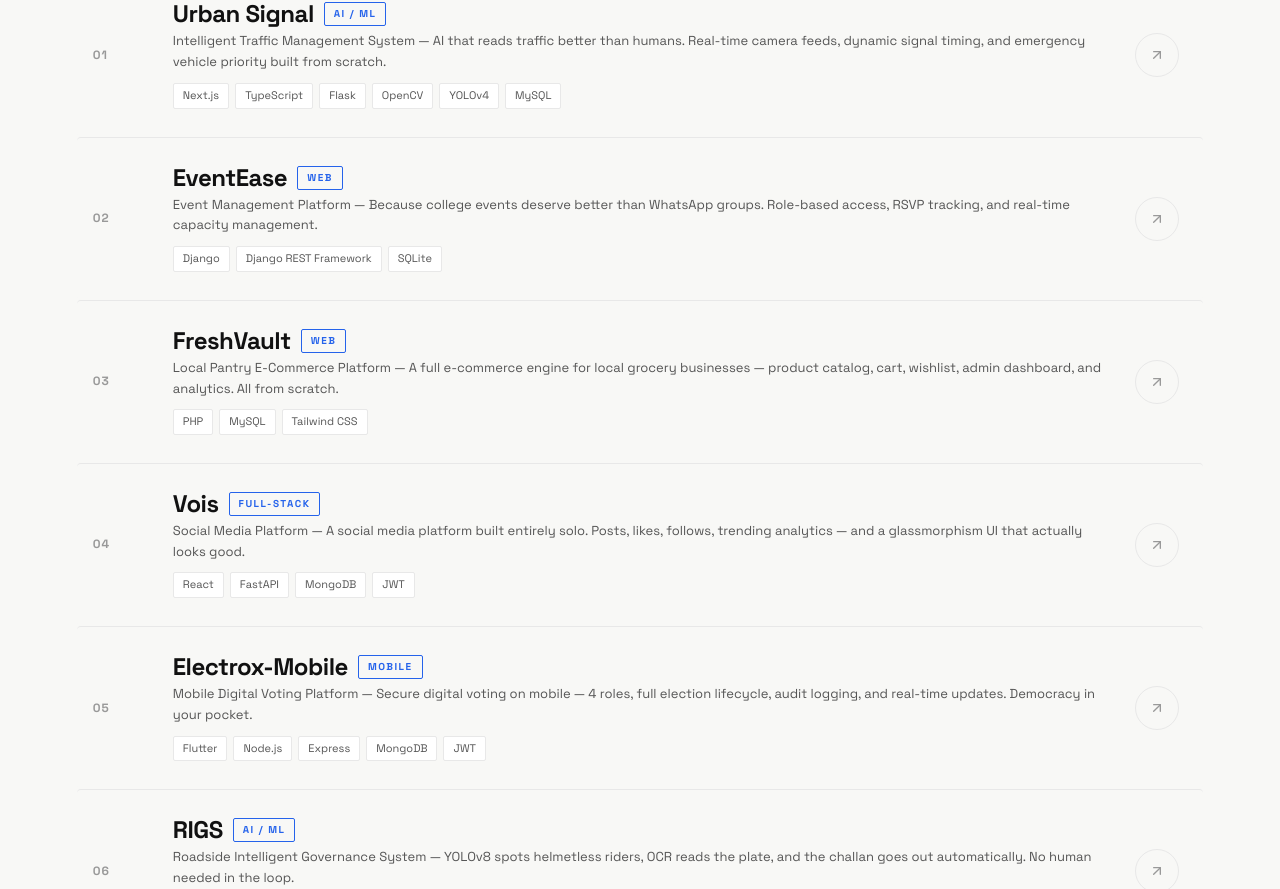
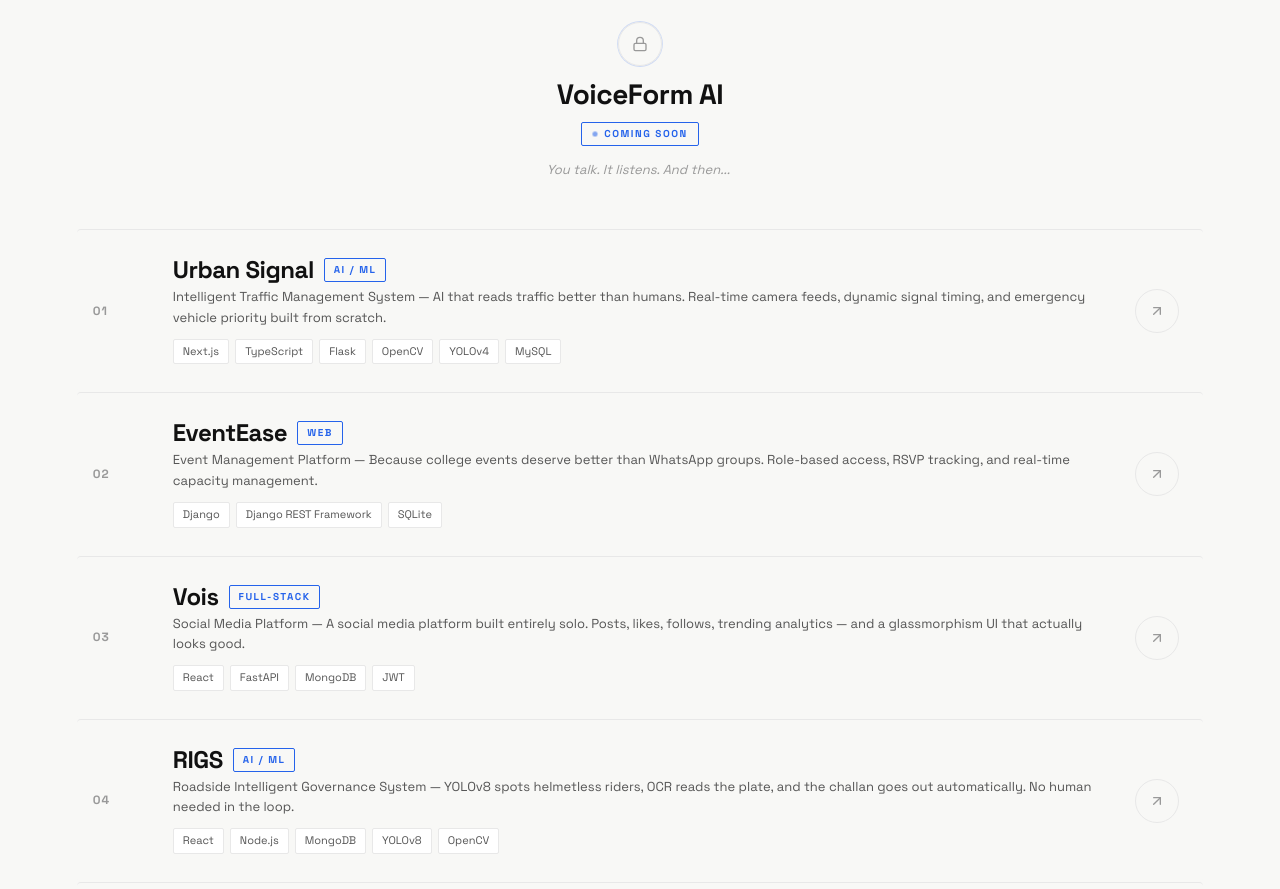
Before and after one commit to Tirthvaghela/Portfolio, a Next.js app: page / in a window 1280 px wide. Shown: the part 3244-4133 px from the top of the page. Built offline with nearby package versions, Linux system fonts and the light colour scheme; no server answers; the database is empty.

Commit message:
Rewrite project descriptions with personality, update contact copy, improve hero stats labels

```diff
--- a/app/data.ts
+++ b/app/data.ts
@@ -67,6 +67,7 @@ export const projects = [
     buildDays: 65,
     category: "AI / ML",
     color: "#6366f1",
+    featured: true,
   },
   {
     id: 2,
@@ -80,6 +81,7 @@ export const projects = [
     buildDays: 40,
     category: "Web",
     color: "#10b981",
+    featured: true,
   },
   {
     id: 3,
@@ -92,6 +94,7 @@ export const projects = [
     buildDays: 25,
     category: "Web",
     color: "#f59e0b",
+    featured: false,
   },
   {
     id: 4,
@@ -104,6 +107,7 @@ export const projects = [
     buildDays: 32,
     category: "Full-Stack",
     color: "#ec4899",
+    featured: true,
   },
   {
     id: 5,
@@ -117,6 +121,7 @@ export const projects = [
     buildDays: 45,
     category: "Mobile",
     color: "#3b82f6",
+    featured: false,
   },
   {
     id: 6,
@@ -130,6 +135,7 @@ export const projects = [
     buildDays: 22,
     category: "AI / ML",
     color: "#ef4444",
+    featured: true,
   },
   {
     id: 7,
@@ -143,6 +149,7 @@ export const projects = [
     buildDays: 14,
     category: "AI / ML",
     color: "#8b5cf6",
+    featured: false,
   },
   {
     id: 8,
@@ -156,5 +163,22 @@ export const projects = [
     buildDays: 38,
     category: "Full-Stack",
     color: "#06b6d4",
+    featured: false,
   },
 ];
+
+export const upcomingProject = {
+  title: "VoiceForm AI",
+  subtitle: "Multilingual Voice-to-Form Accessibility Engine",
+  description:
+    "Point your camera at any paper form. VoiceForm reads its exact layout, holds a real voice conversation with you in Gujarati, Hindi, or English, and hands back a print-ready PDF filled in perfectly — no typing, no OCR guesswork.",
+  teasers: [
+    "Understands arbitrary form layouts — not OCR guesswork, actual document structure.",
+    "Holds a real multilingual voice conversation to collect every answer, field by field.",
+    "Writes responses back onto the original PDF — pixel-perfect, box by box, font-matched.",
+  ],
+  tech: ["FastAPI", "PaddleOCR", "Whisper", "Gemini", "MongoDB", "Next.js"],
+  category: "AI / ML",
+  status: "Coming Soon",
+  teaserLine: "You talk. It listens. And then...",
+};
--- a/app/layout.tsx
+++ b/app/layout.tsx
@@ -37,6 +37,27 @@ export const metadata: Metadata = {
   },
 };
 
+const personJsonLd = {
+  "@context": "https://schema.org",
+  "@type": "Person",
+  name: "Tirth Vaghela",
+  url: "https://tirthvaghela.in",
+  jobTitle: "Full-Stack Developer",
+  email: "mailto:vaghelatirth719@gmail.com",
+  address: {
+    "@type": "PostalAddress",
+    addressLocality: "Ahmedabad",
+    addressRegion: "Gujarat",
+    addressCountry: "IN",
+  },
+  sameAs: ["https://github.com/Tirthvaghela", "https://www.linkedin.com/in/tirthvaghela/"],
+  alumniOf: {
+    "@type": "CollegeOrUniversity",
+    name: "GLS University",
+  },
+  knowsAbout: ["React", "Next.js", "Django", "Flask", "Python", "TypeScript", "AI/ML"],
+};
+
 export default function RootLayout({ children }: { children: React.ReactNode }) {
   return (
     <html lang="en">
@@ -46,6 +67,7 @@ export default function RootLayout({ children }: { children: React.ReactNode })
         <meta property="og:image:height" content="630" />
         <meta name="twitter:image" content="https://tirthvaghela.in/opengraph-image" />
         <meta name="twitter:card" content="summary_large_image" />
+        <script type="application/ld+json" dangerouslySetInnerHTML={{ __html: JSON.stringify(personJsonLd) }} />
         <script dangerouslySetInnerHTML={{ __html: `
           (function() {
             try {
--- /dev/null
+++ b/app/robots.ts
@@ -0,0 +1,11 @@
+import type { MetadataRoute } from "next";
+
+export default function robots(): MetadataRoute.Robots {
+  return {
+    rules: {
+      userAgent: "*",
+      allow: "/",
+    },
+    sitemap: "https://tirthvaghela.in/sitemap.xml",
+  };
+}
--- /dev/null
+++ b/app/sitemap.ts
@@ -0,0 +1,12 @@
+import type { MetadataRoute } from "next";
+
+export default function sitemap(): MetadataRoute.Sitemap {
+  return [
+    {
+      url: "https://tirthvaghela.in",
+      lastModified: new Date(),
+      changeFrequency: "monthly",
+      priority: 1,
+    },
+  ];
+}
--- a/components/ProjectModal.tsx
+++ b/components/ProjectModal.tsx
@@ -1,7 +1,7 @@
 "use client";
 import { motion, AnimatePresence } from "framer-motion";
 import { X, ArrowUpRight } from "lucide-react";
-import { useEffect } from "react";
+import { useEffect, useRef } from "react";
 
 interface Project {
   id: number;
@@ -23,6 +23,9 @@ interface Props {
 }
 
 export default function ProjectModal({ project, onClose }: Props) {
+  const closeBtnRef = useRef<HTMLButtonElement>(null);
+  const previouslyFocused = useRef<HTMLElement | null>(null);
+
   // Close on Escape key
   useEffect(() => {
     const onKey = (e: KeyboardEvent) => { if (e.key === "Escape") onClose(); };
@@ -35,6 +38,16 @@ export default function ProjectModal({ project, onClose }: Props) {
     if (project) document.body.style.overflow = "hidden";
     else document.body.style.overflow = "";
     return () => { document.body.style.overflow = ""; };
+  }, [project]);
+
+  // Move focus into the dialog on open, restore it to the trigger on close
+  useEffect(() => {
+    if (project) {
+      previouslyFocused.current = document.activeElement as HTMLElement;
+      closeBtnRef.current?.focus();
+    } else {
+      previouslyFocused.current?.focus();
+    }
   }, [project]);
 
   return (
@@ -71,6 +84,9 @@ export default function ProjectModal({ project, onClose }: Props) {
               pointerEvents: "all",
             }}
             className="project-modal"
+            role="dialog"
+            aria-modal="true"
+            aria-labelledby="project-modal-title"
           >
             {/* Color bar */}
             <div style={{ height: 5, background: `linear-gradient(90deg, ${project.color}, ${project.color}60)`, borderRadius: "8px 8px 0 0" }} />
@@ -84,7 +100,7 @@ export default function ProjectModal({ project, onClose }: Props) {
                       {project.category}
                     </span>
                   </div>
-                  <h2 style={{ fontSize: 28, fontWeight: 900, color: "var(--text)", letterSpacing: "-1px", lineHeight: 1, marginBottom: 4 }}>
+                  <h2 id="project-modal-title" style={{ fontSize: 28, fontWeight: 900, color: "var(--text)", letterSpacing: "-1px", lineHeight: 1, marginBottom: 4 }}>
                     {project.title}
                   </h2>
                   <p style={{ fontSize: 14, color: project.color, fontWeight: 600 }}>{project.subtitle}</p>
@@ -96,7 +112,9 @@ export default function ProjectModal({ project, onClose }: Props) {
                   )}
                 </div>
                 <button
+                  ref={closeBtnRef}
                   onClick={onClose}
+                  aria-label="Close"
                   style={{ background: "var(--bg-section)", border: "none", borderRadius: "50%", width: 36, height: 36, display: "flex", alignItems: "center", justifyContent: "center", cursor: "pointer", flexShrink: 0, transition: "background 0.2s", color: "var(--text)" }}
                   onMouseEnter={(e) => (e.currentTarget.style.background = "var(--border)")}
                   onMouseLeave={(e) => (e.currentTarget.style.background = "var(--bg-section)")}
--- a/components/Projects.tsx
+++ b/components/Projects.tsx
@@ -1,18 +1,41 @@
 "use client";
 import { useState } from "react";
-import { projects } from "@/app/data";
-import { ArrowUpRight } from "lucide-react";
+import { projects, upcomingProject } from "@/app/data";
+import { ArrowUpRight, Lock } from "lucide-react";
 import ProjectModal from "./ProjectModal";
 import FadeIn from "./FadeIn";
 
 const categories = ["All", "AI / ML", "Full-Stack", "Web", "Mobile"];
+
+function ComingSoonRow() {
+  const p = upcomingProject;
+
+  return (
+    <div style={{ borderTop: "1.5px solid var(--border)", padding: "48px 16px", display: "flex", flexDirection: "column", alignItems: "center", textAlign: "center", gap: 14 }}>
+      <div className="teaser-lock">
+        <Lock size={16} color="var(--text-faint)" />
+      </div>
+      <h3 style={{ fontSize: "clamp(20px, 2.6vw, 28px)", fontWeight: 900, color: "var(--text)", letterSpacing: "-0.5px", lineHeight: 1 }}>
+        {p.title}
+      </h3>
+      <span style={{ display: "inline-flex", alignItems: "center", gap: 6, fontSize: 10, fontWeight: 700, letterSpacing: "1.5px", textTransform: "uppercase", color: "var(--accent)", padding: "3px 10px", borderRadius: 2, border: "1.5px solid var(--accent)" }}>
+        <span className="teaser-dot" />
+        {p.status}
+      </span>
+      <p style={{ fontSize: 13, color: "var(--text-faint)", fontStyle: "italic", maxWidth: 380, lineHeight: 1.6, margin: 0 }}>
+        {p.teaserLine}<span className="teaser-cursor">|</span>
+      </p>
+    </div>
+  );
+}
 
 export default function Projects() {
   const [active, setActive] = useState("All");
   const [hovered, setHovered] = useState<number | null>(null);
   const [selected, setSelected] = useState<typeof projects[0] | null>(null);
 
-  const filtered = active === "All" ? projects : projects.filter((p) => p.category === active);
+  const filtered = [...(active === "All" ? projects : projects.filter((p) => p.category === active))]
+    .sort((a, b) => Number(b.featured) - Number(a.featured));
 
   return (
     <section id="projects" style={{ background: "var(--bg-section)", padding: "100px 6%" }}>
@@ -49,17 +72,37 @@ export default function Projects() {
         </div>
       </FadeIn>
 
+      {(active === "All" || active === upcomingProject.category) && (
+        <FadeIn>
+          <ComingSoonRow />
+        </FadeIn>
+      )}
+
       <div>
         {filtered.map((project, i) => {
           const isHovered = hovered === project.id;
           return (
             <FadeIn key={project.id} delay={i * 0.06}>
               <div
+                role="button"
+                tabIndex={0}
+                aria-haspopup="dialog"
+                aria-label={`View details for ${project.title}`}
                 onMouseEnter={() => setHovered(project.id)}
                 onMouseLeave={() => setHovered(null)}
                 onClick={() => setSelected(project)}
+                onKeyDown={(e) => { if (e.key === "Enter" || e.key === " ") { e.preventDefault(); setSelected(project); } }}
+                onFocus={() => setHovered(project.id)}
+                onBlur={() => setHovered(null)}
                 className="project-row"
-                style={{ background: isHovered ? "var(--bg-alt)" : "var(--bg-section)", transition: "background 0.2s", borderRadius: 4, cursor: "pointer", borderTop: "1.5px solid var(--border)", borderBottom: i === filtered.length - 1 ? "1.5px solid var(--border)" : "none" }}
+                style={{
+                  background: isHovered ? "var(--bg-alt)" : "var(--bg-section)",
+                  transition: "background 0.2s",
+                  borderRadius: 4,
+                  cursor: "pointer",
+                  borderTop: "1.5px solid var(--border)",
+                  borderBottom: i === filtered.length - 1 ? "1.5px solid var(--border)" : "none",
+                }}
               >
                 <div style={{ fontSize: 12, fontWeight: 700, color: "var(--text-faint)", letterSpacing: "1px", userSelect: "none" }}>
                   {String(i + 1).padStart(2, "0")}
@@ -101,6 +144,35 @@ export default function Projects() {
           .project-row { grid-template-columns: 1fr 36px; gap: 12px; padding: 20px 12px; }
           .project-row > div:first-child { display: none; }
         }
+
+        .teaser-dot {
+          width: 6px; height: 6px; border-radius: 50%; display: inline-block;
+          background: var(--accent);
+          animation: teaser-dot-pulse 1.6s ease-in-out infinite;
+        }
+        .teaser-lock {
+          width: 44px; height: 44px; border-radius: 50%;
+          border: 1.5px solid var(--border);
+          display: flex; align-items: center; justify-content: center;
+          animation: teaser-lock-pulse 2.4s ease-in-out infinite;
+        }
+        .teaser-cursor {
+          color: var(--accent);
+          font-style: normal;
+          animation: teaser-cursor-blink 1s step-end infinite;
+        }
+        @keyframes teaser-dot-pulse {
+          0%, 100% { opacity: 1; transform: scale(1); }
+          50% { opacity: 0.4; transform: scale(0.8); }
+        }
+        @keyframes teaser-lock-pulse {
+          0%, 100% { box-shadow: 0 0 0 0 rgba(37, 99, 235, 0.22); }
+          50% { box-shadow: 0 0 0 8px rgba(37, 99, 235, 0); }
+        }
+        @keyframes teaser-cursor-blink {
+          0%, 100% { opacity: 1; }
+          50% { opacity: 0; }
+        }
       `}</style>
     </section>
   );
```
Also changed, not shown: package.json (+1 -9 lines), 1 other file (tests, documents, lock files or other folders).
